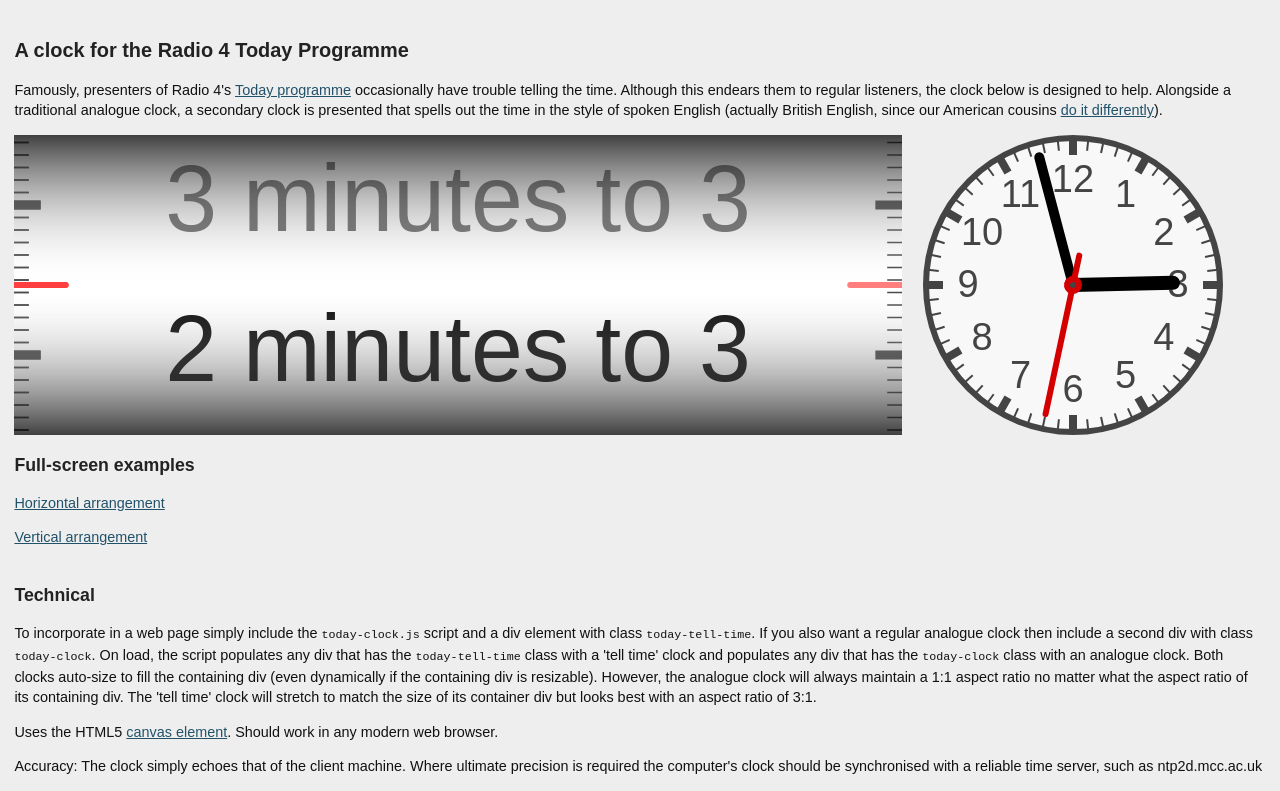
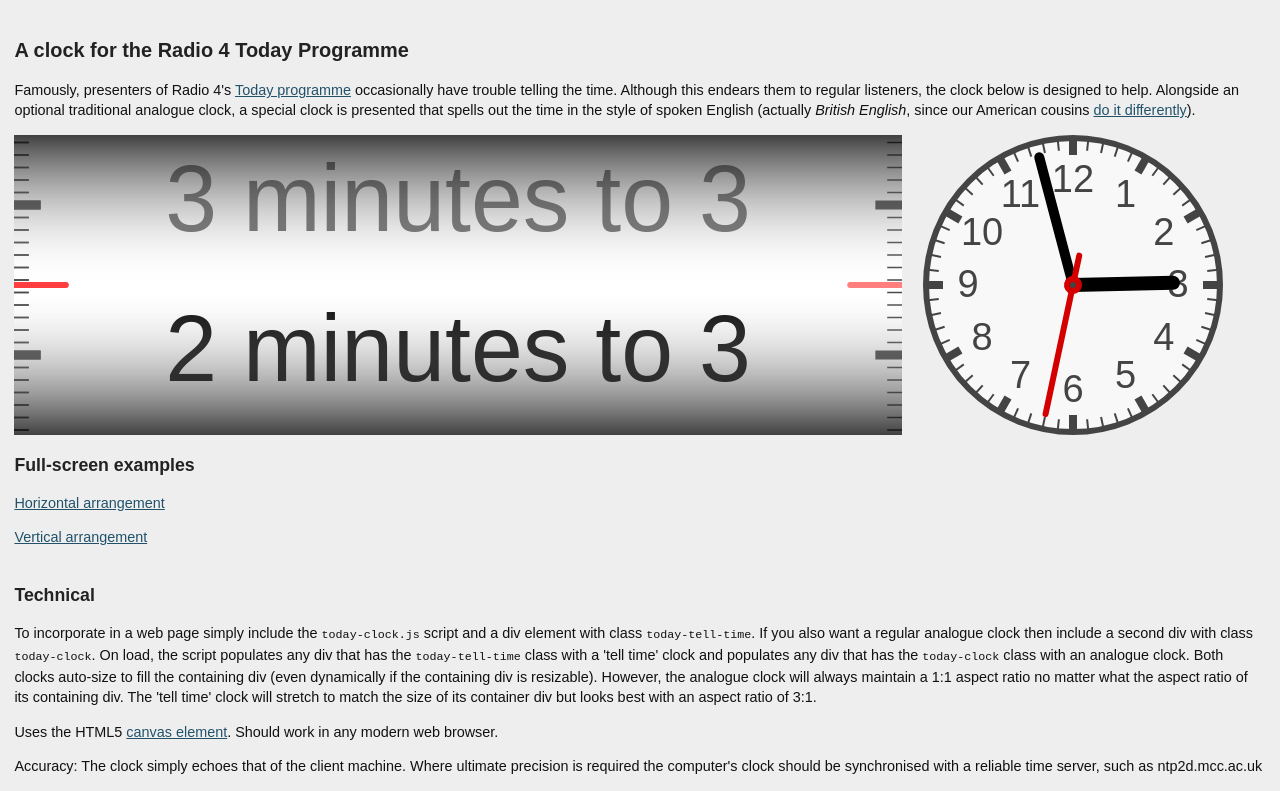
Before and after one commit to easleydp/radio4-clock-DEPRECATED, a plain HTML site: page index.html in a window 1280 px wide. Shown: the top 791 px of the page. Drawn offline with nearby package versions, Linux system fonts and the light colour scheme.

```diff
--- a/index.html
+++ b/index.html
@@ -69,10 +69,10 @@
         >Today programme</a
       >
       occasionally have trouble telling the time. Although this endears them to
-      regular listeners, the clock below is designed to help. Alongside a
-      traditional analogue clock, a secondary clock is presented that spells out
-      the time in the style of spoken English (actually British English, since
-      our American cousins
+      regular listeners, the clock below is designed to help. Alongside an
+      optional traditional analogue clock, a special clock is presented that
+      spells out the time in the style of spoken English (actually
+      <i>British English</i>, since our American cousins
       <a
         href="https://separatedbyacommonlanguage.blogspot.co.uk/2006/08/telling-time-and-dates.html"
         >do it differently</a
```
Also changed, not shown: 1 other file.
